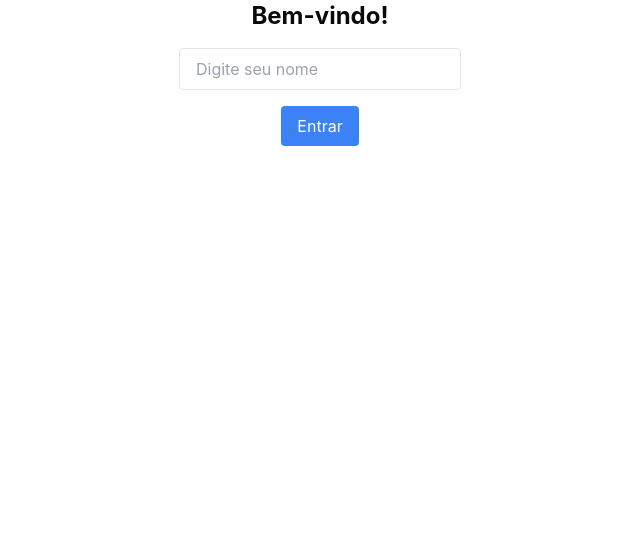
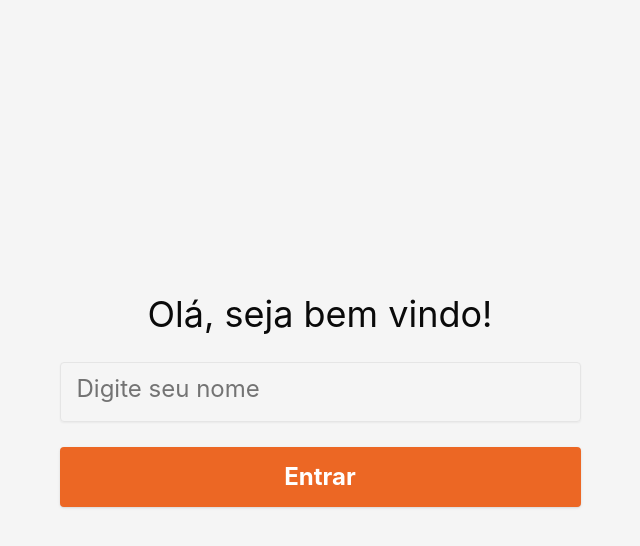
Before and after one commit to jotabraga/teddy-fe, a React (Vite) app: page / in a window 1280 px wide. Shown: the top 546 px of the page, without its empty margins (320-960 px from the left). Built offline with nearby package versions, Linux system fonts and the light colour scheme.

Commit message:
feat: implements login page

```diff
--- a/src/pages/LoginPage.tsx
+++ b/src/pages/LoginPage.tsx
@@ -1,3 +1,5 @@
+import { Button } from "@/components/ui/button";
+import { Input } from "@/components/ui/input";
 import { useState } from "react";
 import { useNavigate } from "react-router-dom";
 
@@ -12,21 +14,25 @@ function LoginPage() {
   };
 
   return (
-    <div className="flex flex-col items-center space-y-4">
-      <h1 className="text-2xl font-bold">Bem-vindo!</h1>
-      <input
+    <div className="flex flex-col items-center justify-center w-full gap-y-[25px] h-screen bg-[#f5f5f5]">
+      <p className="font-sans text-[36px] font-normal leading-[43.57px] text-left decoration-skip-ink-none underline-offset-auto">
+        Olá, seja bem vindo!
+      </p>
+
+      <Input
         type="text"
         value={name}
         onChange={(e) => setName(e.target.value)}
         placeholder="Digite seu nome"
-        className="px-4 py-2 border rounded"
+        className="w-[521px] h-[60px] rounded px-4 py-2 text-left placeholder:text-[24px] placeholder:font-normal placeholder:font-sans"
       />
-      <button
+
+      <Button
+        className="w-[521px] h-[60px] rounded bg-[#EC6724] text-white font-sans text-[24px] font-bold"
         onClick={handleSubmit}
-        className="px-4 py-2 bg-blue-500 text-white rounded"
       >
         Entrar
-      </button>
+      </Button>
     </div>
   );
 }
```
